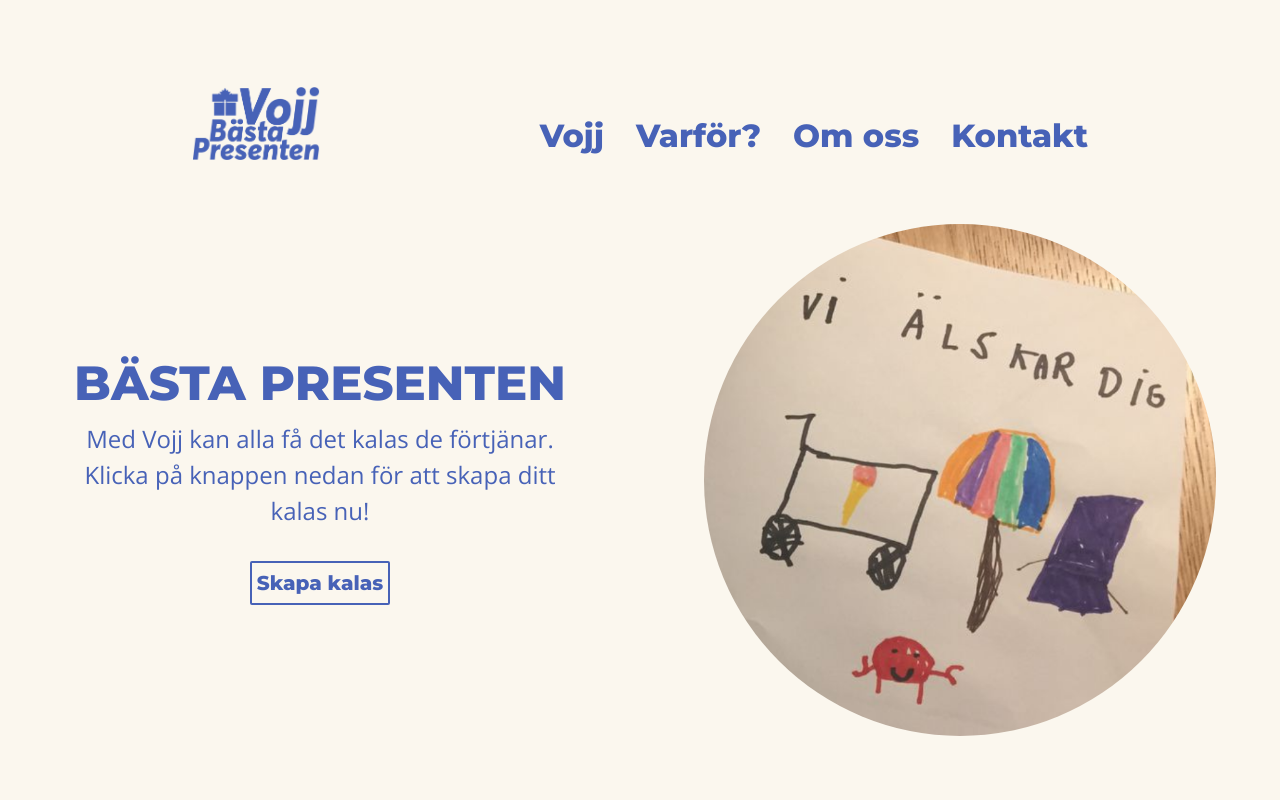
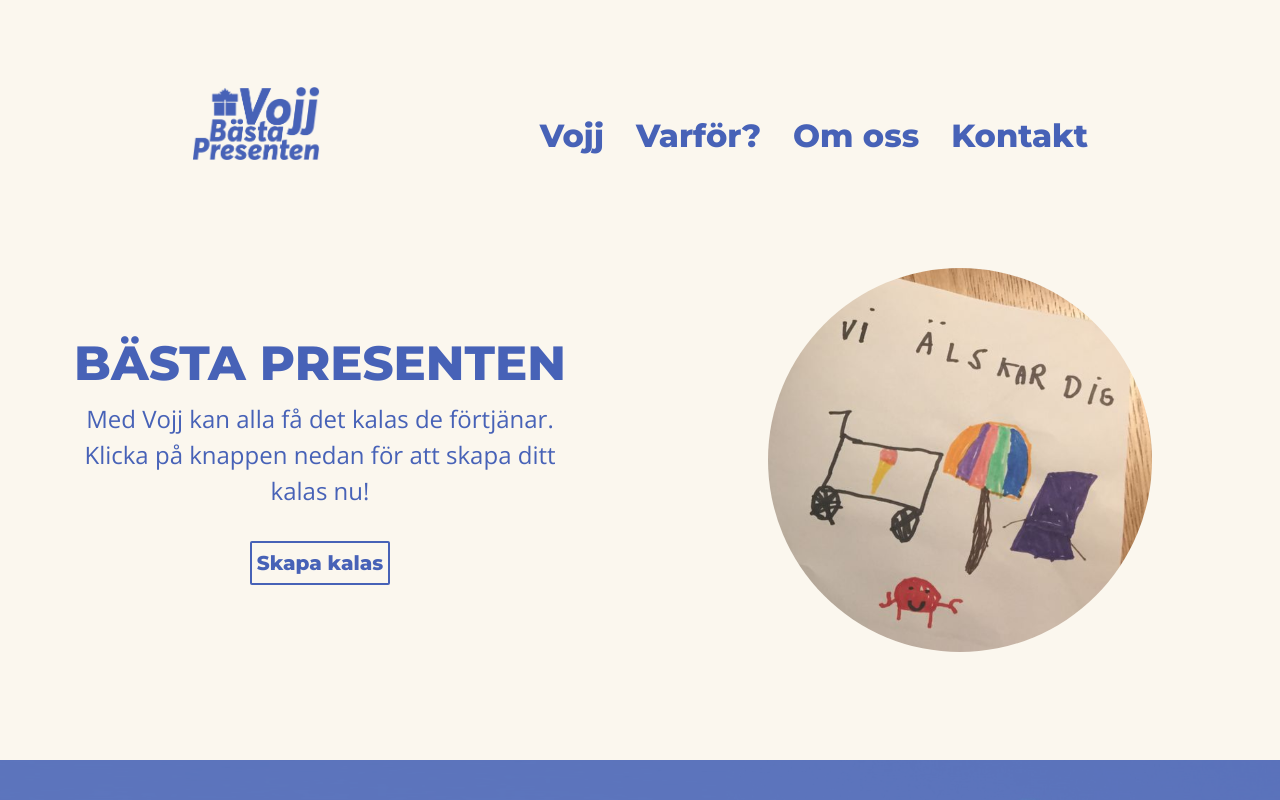
Before and after one commit to tojj/praktik2019, a React (Create React App) app: page / in a window 1280 px wide. Shown: the top 800 px of the page. Built offline with nearby package versions, Linux system fonts and the light colour scheme.

Commit message:
box-imgs too big on xl (fixed)

```diff
--- a/src/components/StartPage/styles.scss
+++ b/src/components/StartPage/styles.scss
@@ -26,6 +26,9 @@
         width: 100%;
         height: auto;
         border-radius: 50%;
+        @include media-breakpoint-up(xl){
+          width: 75%;
+        }
       }
       h2,
       h4 {
```
